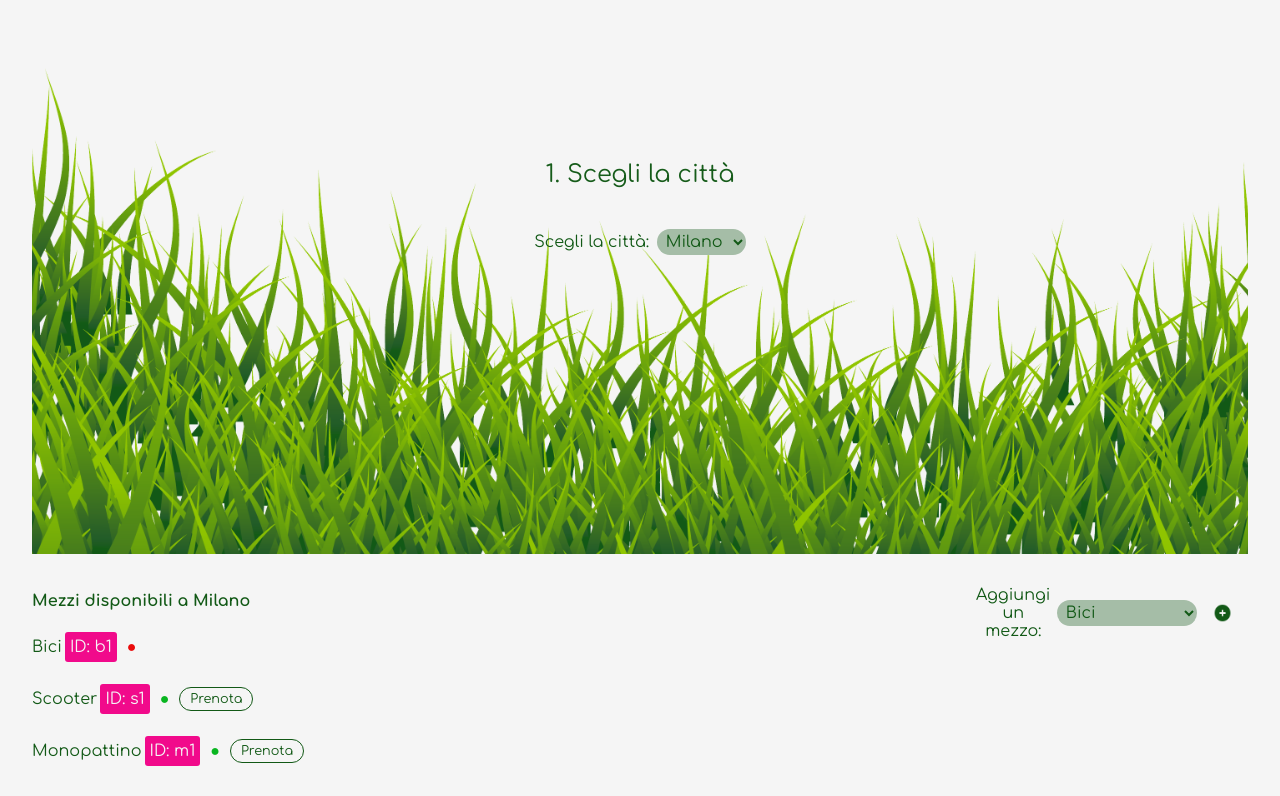
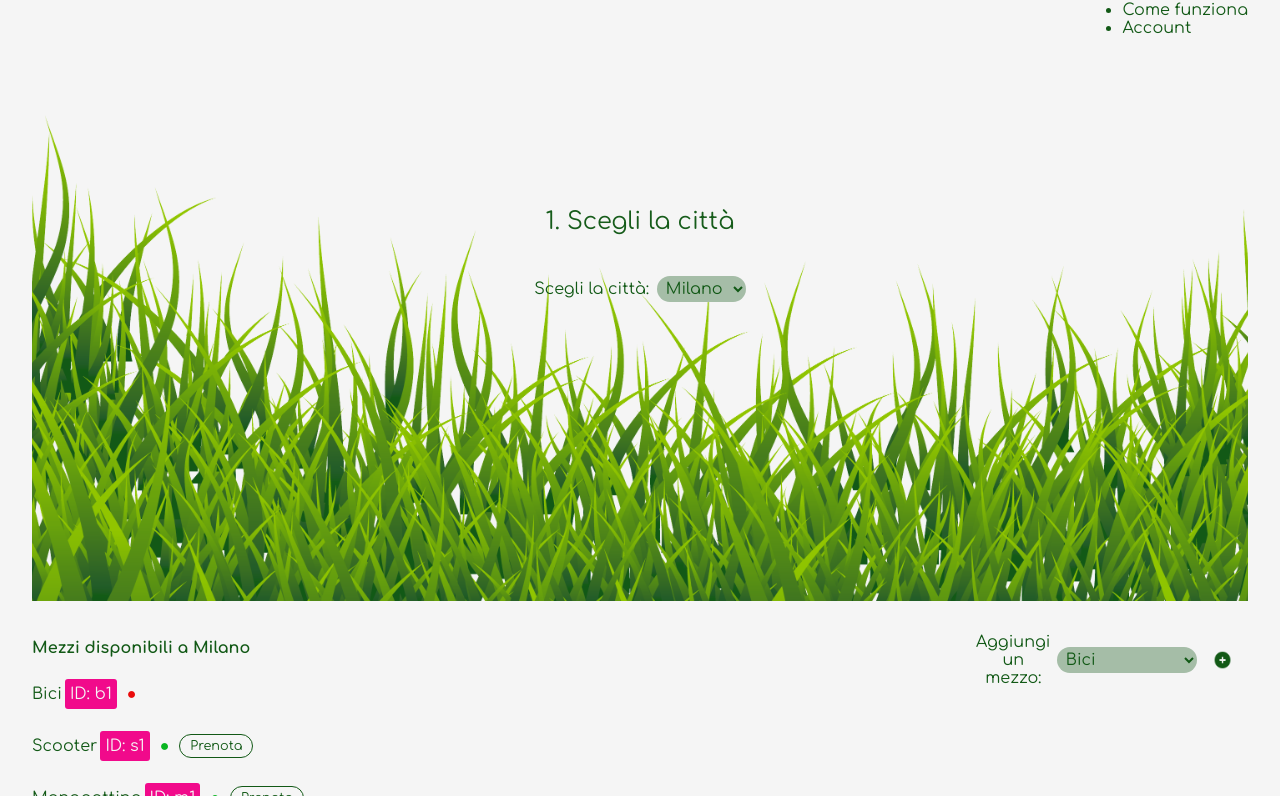
Before and after one commit to chiarabis/moove-app, a website built with Vite: page index.html in a window 1280 px wide. Shown: the part 143-939 px from the top of the page. Built offline with nearby package versions, Linux system fonts and the light colour scheme.

Commit message:
Add files via upload

```diff
--- a/src/styles/base.css
+++ b/src/styles/base.css
@@ -34,31 +34,6 @@ h1{
 }
 .title img{
     height: 90px;
-}
-.nav-menu{
-    list-style-type:none;
-    display: flex;
-    flex-direction: row;
-    align-items: center;
-    justify-content: space-between;
-    width: 350px;
-    transform: translateY(-8px);
-    z-index: 10;
-}
-.nav-menu li{
-    cursor: pointer;
-    border-radius: 80px;
-    border: 1px solid rgb(18, 89, 22);
-    padding: 5px 10px;
-}
-.nav-menu li:hover{
-    background-color: rgb(18, 89, 22);
-    color: rgb(245,245,245);
-}
-.hamburger{
-    display: none;
-    width: 40px;
-    cursor: pointer;
 }
 main{
     display: flex;
```
